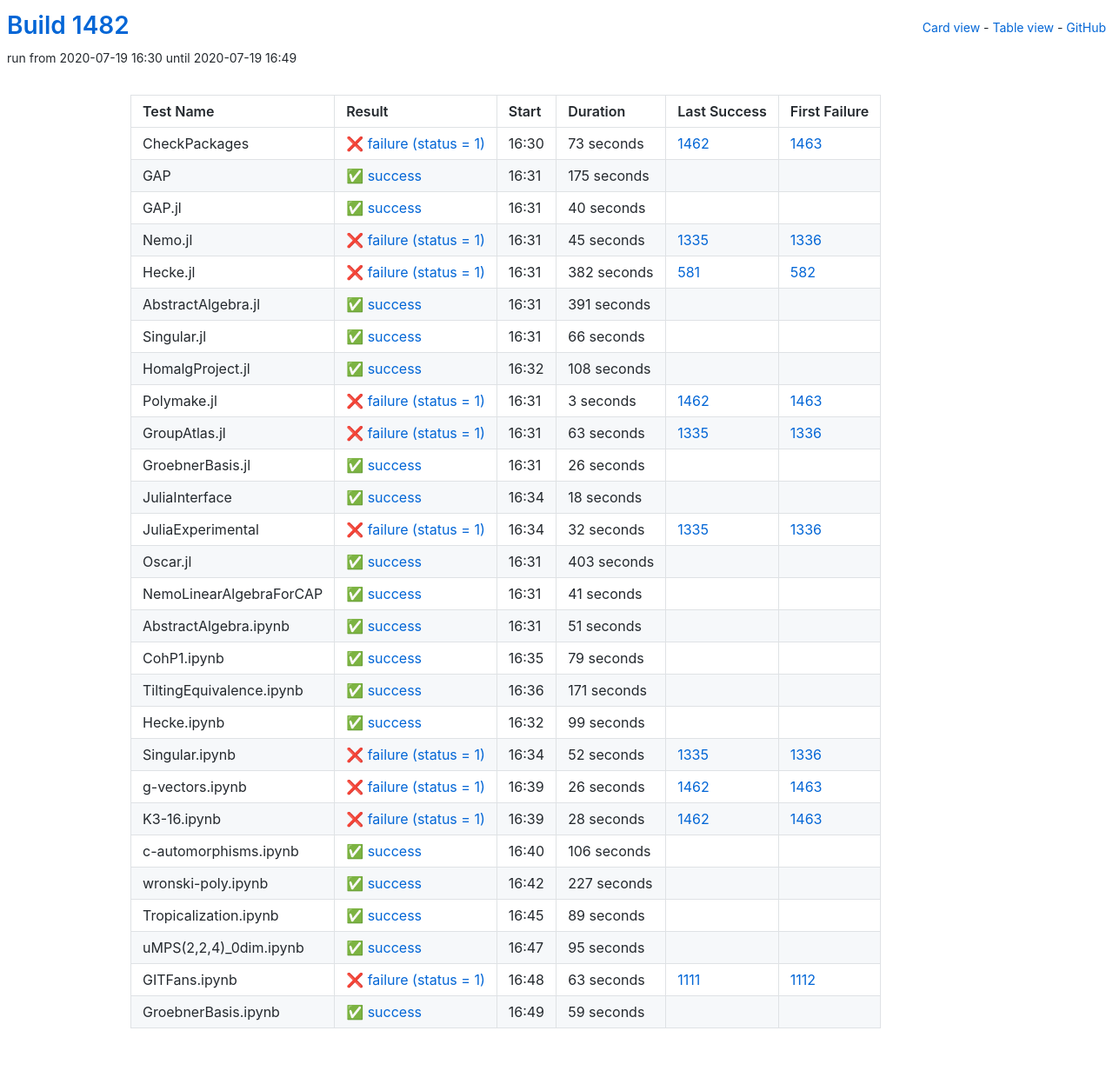
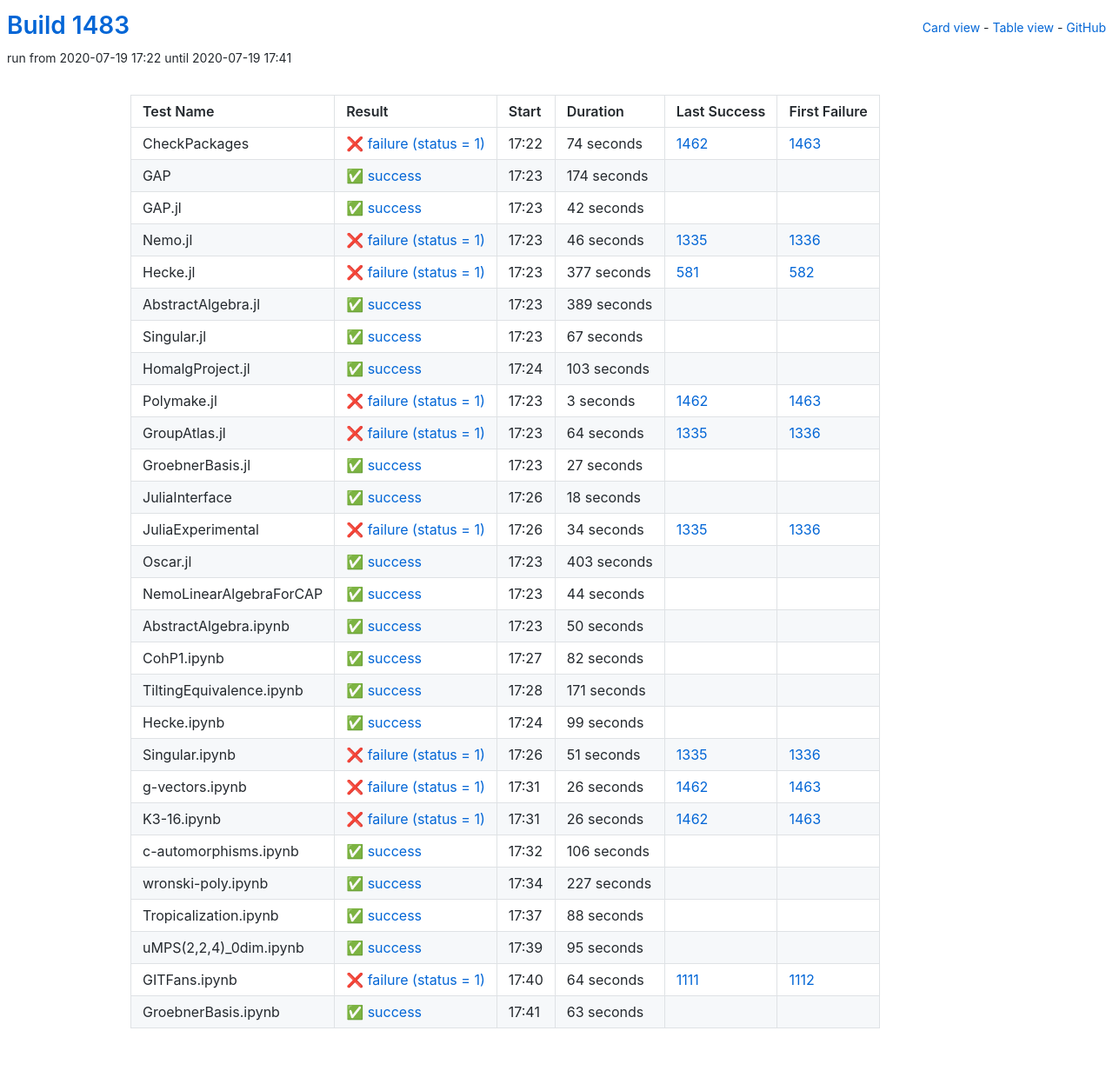
Before and after one commit to oscar-system/oscar-ci-status-1.4, a Jekyll site: the page built from table.html, in a window 1280 px wide. Shown: the whole page at 87% size. Built offline with Jekyll 4.4.1, drawn with Linux system fonts in a browser that asks for light colours.

Commit message:
Build #1483

```diff
--- a/_data/ci.yml
+++ b/_data/ci.yml
@@ -1,6 +1,6 @@
 ---
-build: 1482
-build_url: https://oscarci.mathematik.uni-kl.de/job/oscar-julia-1.4/1482/
+build: 1483
+build_url: https://oscarci.mathematik.uni-kl.de/job/oscar-julia-1.4/1483/
 job: oscar-julia-1.4
 organization: oscar-system
 repo: oscar-ci-status-1.4
@@ -8,104 +8,104 @@ repourl: https://github.com/oscar-system/oscar-ci-status-1.4
 tests:
 - name: CheckPackages
   id: checkpackages
-  log: https://oscarci.mathematik.uni-kl.de/job/oscar-julia-1.4/1482/artifact/logs/build-1482/CheckPackages.log
-  start: 2020-07-19 16:30
+  log: https://oscarci.mathematik.uni-kl.de/job/oscar-julia-1.4/1483/artifact/logs/build-1483/CheckPackages.log
+  start: 2020-07-19 17:22
   success: false
   exitcode: 1
   status: failure
-  duration: 73
+  duration: 74
   last_success: 1462
   last_success_url: https://oscarci.mathematik.uni-kl.de/job/oscar-julia-1.4/1462/
   first_failure: 1463
   first_failure_url: https://oscarci.mathematik.uni-kl.de/job/oscar-julia-1.4/1463/
 - name: GAP
   id: gap
-  log: https://oscarci.mathematik.uni-kl.de/job/oscar-julia-1.4/1482/artifact/logs/build-1482/GAP.log
-  start: 2020-07-19 16:31
+  log: https://oscarci.mathematik.uni-kl.de/job/oscar-julia-1.4/1483/artifact/logs/build-1483/GAP.log
+  start: 2020-07-19 17:23
   success: true
   exitcode: 0
   status: success
-  duration: 175
+  duration: 174
   last_success: false
   last_success_url:
   first_failure: false
   first_failure_url:
 - name: GAP.jl
   id: gap-jl
-  log: https://oscarci.mathematik.uni-kl.de/job/oscar-julia-1.4/1482/artifact/logs/build-1482/GAP.jl.log
-  start: 2020-07-19 16:31
+  log: https://oscarci.mathematik.uni-kl.de/job/oscar-julia-1.4/1483/artifact/logs/build-1483/GAP.jl.log
+  start: 2020-07-19 17:23
   success: true
   exitcode: 0
   status: success
-  duration: 40
+  duration: 42
   last_success: false
   last_success_url:
   first_failure: false
   first_failure_url:
 - name: Nemo.jl
   id: nemo-jl
-  log: https://oscarci.mathematik.uni-kl.de/job/oscar-julia-1.4/1482/artifact/logs/build-1482/Nemo.jl.log
-  start: 2020-07-19 16:31
+  log: https://oscarci.mathematik.uni-kl.de/job/oscar-julia-1.4/1483/artifact/logs/build-1483/Nemo.jl.log
+  start: 2020-07-19 17:23
   success: false
   exitcode: 1
   status: failure
-  duration: 45
+  duration: 46
   last_success: 1335
   last_success_url: https://oscarci.mathematik.uni-kl.de/job/oscar-julia-1.4/1335/
   first_failure: 1336
   first_failure_url: https://oscarci.mathematik.uni-kl.de/job/oscar-julia-1.4/1336/
 - name: Hecke.jl
   id: hecke-jl
-  log: https://oscarci.mathematik.uni-kl.de/job/oscar-julia-1.4/1482/artifact/logs/build-1482/Hecke.jl.log
-  start: 2020-07-19 16:31
+  log: https://oscarci.mathematik.uni-kl.de/job/oscar-julia-1.4/1483/artifact/logs/build-1483/Hecke.jl.log
+  start: 2020-07-19 17:23
   success: false
   exitcode: 1
   status: failure
-  duration: 382
+  duration: 377
   last_success: 581
   last_success_url: https://oscarci.mathematik.uni-kl.de/job/oscar-julia-1.4/581/
   first_failure: 582
   first_failure_url: https://oscarci.mathematik.uni-kl.de/job/oscar-julia-1.4/582/
 - name: AbstractAlgebra.jl
   id: abstractalgebra-jl
-  log: https://oscarci.mathematik.uni-kl.de/job/oscar-julia-1.4/1482/artifact/logs/build-1482/AbstractAlgebra.jl.log
-  start: 2020-07-19 16:31
+  log: https://oscarci.mathematik.uni-kl.de/job/oscar-julia-1.4/1483/artifact/logs/build-1483/AbstractAlgebra.jl.log
+  start: 2020-07-19 17:23
   success: true
   exitcode: 0
   status: success
-  duration: 391
+  duration: 389
   last_success: false
   last_success_url:
   first_failure: false
   first_failure_url:
 - name: Singular.jl
   id: singular-jl
-  log: https://oscarci.mathematik.uni-kl.de/job/oscar-julia-1.4/1482/artifact/logs/build-1482/Singular.jl.log
-  start: 2020-07-19 16:31
+  log: https://oscarci.mathematik.uni-kl.de/job/oscar-julia-1.4/1483/artifact/logs/build-1483/Singular.jl.log
+  start: 2020-07-19 17:23
   success: true
   exitcode: 0
   status: success
-  duration: 66
+  duration: 67
   last_success: false
   last_success_url:
   first_failure: false
   first_failure_url:
 - name: HomalgProject.jl
   id: homalgproject-jl
-  log: https://oscarci.mathematik.uni-kl.de/job/oscar-julia-1.4/1482/artifact/logs/build-1482/HomalgProject.jl.log
-  start: 2020-07-19 16:32
+  log: https://oscarci.mathematik.uni-kl.de/job/oscar-julia-1.4/1483/artifact/logs/build-1483/HomalgProject.jl.log
+  start: 2020-07-19 17:24
   success: true
   exitcode: 0
   status: success
-  duration: 108
+  duration: 103
   last_success: false
   last_success_url:
   first_failure: false
   first_failure_url:
 - name: Polymake.jl
   id: polymake-jl
-  log: https://oscarci.mathematik.uni-kl.de/job/oscar-julia-1.4/1482/artifact/logs/build-1482/Polymake.jl.log
-  start: 2020-07-19 16:31
+  log: https://oscarci.mathematik.uni-kl.de/job/oscar-julia-1.4/1483/artifact/logs/build-1483/Polymake.jl.log
+  start: 2020-07-19 17:23
   success: false
   exitcode: 1
   status: failure
@@ -116,32 +116,32 @@ tests:
   first_failure_url: https://oscarci.mathematik.uni-kl.de/job/oscar-julia-1.4/1463/
 - name: GroupAtlas.jl
   id: groupatlas-jl
-  log: https://oscarci.mathematik.uni-kl.de/job/oscar-julia-1.4/1482/artifact/logs/build-1482/GroupAtlas.jl.log
-  start: 2020-07-19 16:31
+  log: https://oscarci.mathematik.uni-kl.de/job/oscar-julia-1.4/1483/artifact/logs/build-1483/GroupAtlas.jl.log
+  start: 2020-07-19 17:23
   success: false
   exitcode: 1
   status: failure
-  duration: 63
+  duration: 64
   last_success: 1335
   last_success_url: https://oscarci.mathematik.uni-kl.de/job/oscar-julia-1.4/1335/
   first_failure: 1336
   first_failure_url: https://oscarci.mathematik.uni-kl.de/job/oscar-julia-1.4/1336/
 - name: GroebnerBasis.jl
   id: groebnerbasis-jl
-  log: https://oscarci.mathematik.uni-kl.de/job/oscar-julia-1.4/1482/artifact/logs/build-1482/GroebnerBasis.jl.log
-  start: 2020-07-19 16:31
+  log: https://oscarci.mathematik.uni-kl.de/job/oscar-julia-1.4/1483/artifact/logs/build-1483/GroebnerBasis.jl.log
+  start: 2020-07-19 17:23
   success: true
   exitcode: 0
   status: success
-  duration: 26
+  duration: 27
   last_success: false
   last_success_url:
   first_failure: false
   first_failure_url:
 - name: JuliaInterface
   id: juliainterface
-  log: https://oscarci.mathematik.uni-kl.de/job/oscar-julia-1.4/1482/artifact/logs/build-1482/JuliaInterface.log
-  start: 2020-07-19 16:34
+  log: https://oscarci.mathematik.uni-kl.de/job/oscar-julia-1.4/1483/artifact/logs/build-1483/JuliaInterface.log
+  start: 2020-07-19 17:26
   success: true
   exitcode: 0
   status: success
@@ -152,20 +152,20 @@ tests:
   first_failure_url:
 - name: JuliaExperimental
   id: juliaexperimental
-  log: https://oscarci.mathematik.uni-kl.de/job/oscar-julia-1.4/1482/artifact/logs/build-1482/JuliaExperimental.log
-  start: 2020-07-19 16:34
+  log: https://oscarci.mathematik.uni-kl.de/job/oscar-julia-1.4/1483/artifact/logs/build-1483/JuliaExperimental.log
+  start: 2020-07-19 17:26
   success: false
   exitcode: 1
   status: failure
-  duration: 32
+  duration: 34
   last_success: 1335
   last_success_url: https://oscarci.mathematik.uni-kl.de/job/oscar-julia-1.4/1335/
   first_failure: 1336
   first_failure_url: https://oscarci.mathematik.uni-kl.de/job/oscar-julia-1.4/1336/
 - name: Oscar.jl
   id: oscar-jl
-  log: https://oscarci.mathematik.uni-kl.de/job/oscar-julia-1.4/1482/artifact/logs/build-1482/Oscar.jl.log
-  start: 2020-07-19 16:31
+  log: https://oscarci.mathematik.uni-kl.de/job/oscar-julia-1.4/1483/artifact/logs/build-1483/Oscar.jl.log
+  start: 2020-07-19 17:23
   success: true
   exitcode: 0
   status: success
@@ -176,44 +176,44 @@ tests:
   first_failure_url:
 - name: NemoLinearAlgebraForCAP
   id: nemolinearalgebraforcap
-  log: https://oscarci.mathematik.uni-kl.de/job/oscar-julia-1.4/1482/artifact/logs/build-1482/NemoLinearAlgebraForCAP.log
-  start: 2020-07-19 16:31
+  log: https://oscarci.mathematik.uni-kl.de/job/oscar-julia-1.4/1483/artifact/logs/build-1483/NemoLinearAlgebraForCAP.log
+  start: 2020-07-19 17:23
   success: true
   exitcode: 0
   status: success
-  duration: 41
+  duration: 44
   last_success: false
   last_success_url:
   first_failure: false
   first_failure_url:
 - name: AbstractAlgebra.ipynb
   id: abstractalgebra-ipynb
-  log: https://oscarci.mathematik.uni-kl.de/job/oscar-julia-1.4/1482/artifact/logs/build-1482/AbstractAlgebra.ipynb.log
-  start: 2020-07-19 16:31
+  log: https://oscarci.mathematik.uni-kl.de/job/oscar-julia-1.4/1483/artifact/logs/build-1483/AbstractAlgebra.ipynb.log
+  start: 2020-07-19 17:23
   success: true
   exitcode: 0
   status: success
-  duration: 51
+  duration: 50
   last_success: false
   last_success_url:
   first_failure: false
   first_failure_url:
 - name: CohP1.ipynb
   id: cohp1-ipynb
-  log: https://oscarci.mathematik.uni-kl.de/job/oscar-julia-1.4/1482/artifact/logs/build-1482/CohP1.ipynb.log
-  start: 2020-07-19 16:35
+  log: https://oscarci.mathematik.uni-kl.de/job/oscar-julia-1.4/1483/artifact/logs/build-1483/CohP1.ipynb.log
+  start: 2020-07-19 17:27
   success: true
   exitcode: 0
   status: success
-  duration: 79
+  duration: 82
   last_success: false
   last_success_url:
   first_failure: false
   first_failure_url:
 - name: TiltingEquivalence.ipynb
   id: tiltingequivalence-ipynb
-  log: https://oscarci.mathematik.uni-kl.de/job/oscar-julia-1.4/1482/artifact/logs/build-1482/TiltingEquivalence.ipynb.log
-  start: 2020-07-19 16:36
+  log: https://oscarci.mathematik.uni-kl.de/job/oscar-julia-1.4/1483/artifact/logs/build-1483/TiltingEquivalence.ipynb.log
+  start: 2020-07-19 17:28
   success: true
   exitcode: 0
   status: success
@@ -224,8 +224,8 @@ tests:
   first_failure_url:
 - name: Hecke.ipynb
   id: hecke-ipynb
-  log: https://oscarci.mathematik.uni-kl.de/job/oscar-julia-1.4/1482/artifact/logs/build-1482/Hecke.ipynb.log
-  start: 2020-07-19 16:32
+  log: https://oscarci.mathematik.uni-kl.de/job/oscar-julia-1.4/1483/artifact/logs/build-1483/Hecke.ipynb.log
+  start: 2020-07-19 17:24
   success: true
   exitcode: 0
   status: success
@@ -236,20 +236,20 @@ tests:
   first_failure_url:
 - name: Singular.ipynb
   id: singular-ipynb
-  log: https://oscarci.mathematik.uni-kl.de/job/oscar-julia-1.4/1482/artifact/logs/build-1482/Singular.ipynb.log
-  start: 2020-07-19 16:34
+  log: https://oscarci.mathematik.uni-kl.de/job/oscar-julia-1.4/1483/artifact/logs/build-1483/Singular.ipynb.log
+  start: 2020-07-19 17:26
   success: false
   exitcode: 1
   status: failure
-  duration: 52
+  duration: 51
   last_success: 1335
   last_success_url: https://oscarci.mathematik.uni-kl.de/job/oscar-julia-1.4/1335/
   first_failure: 1336
   first_failure_url: https://oscarci.mathematik.uni-kl.de/job/oscar-julia-1.4/1336/
 - name: g-vectors.ipynb
   id: g-vectors-ipynb
-  log: https://oscarci.mathematik.uni-kl.de/job/oscar-julia-1.4/1482/artifact/logs/build-1482/g-vectors.ipynb.log
-  start: 2020-07-19 16:39
+  log: https://oscarci.mathematik.uni-kl.de/job/oscar-julia-1.4/1483/artifact/logs/build-1483/g-vectors.ipynb.log
+  start: 2020-07-19 17:31
   success: false
   exitcode: 1
   status: failure
@@ -260,20 +260,20 @@ tests:
   first_failure_url: https://oscarci.mathematik.uni-kl.de/job/oscar-julia-1.4/1463/
 - name: K3-16.ipynb
   id: k3-16-ipynb
-  log: https://oscarci.mathematik.uni-kl.de/job/oscar-julia-1.4/1482/artifact/logs/build-1482/K3-16.ipynb.log
-  start: 2020-07-19 16:39
+  log: https://oscarci.mathematik.uni-kl.de/job/oscar-julia-1.4/1483/artifact/logs/build-1483/K3-16.ipynb.log
+  start: 2020-07-19 17:31
   success: false
   exitcode: 1
   status: failure
-  duration: 28
+  duration: 26
   last_success: 1462
   last_success_url: https://oscarci.mathematik.uni-kl.de/job/oscar-julia-1.4/1462/
   first_failure: 1463
   first_failure_url: https://oscarci.mathematik.uni-kl.de/job/oscar-julia-1.4/1463/
 - name: c-automorphisms.ipynb
   id: c-automorphisms-ipynb
-  log: https://oscarci.mathematik.uni-kl.de/job/oscar-julia-1.4/1482/artifact/logs/build-1482/c-automorphisms.ipynb.log
-  start: 2020-07-19 16:40
+  log: https://oscarci.mathematik.uni-kl.de/job/oscar-julia-1.4/1483/artifact/logs/build-1483/c-automorphisms.ipynb.log
+  start: 2020-07-19 17:32
   success: true
   exitcode: 0
   status: success
@@ -284,8 +284,8 @@ tests:
   first_failure_url:
 - name: wronski-poly.ipynb
   id: wronski-poly-ipynb
-  log: https://oscarci.mathematik.uni-kl.de/job/oscar-julia-1.4/1482/artifact/logs/build-1482/wronski-poly.ipynb.log
-  start: 2020-07-19 16:42
+  log: https://oscarci.mathematik.uni-kl.de/job/oscar-julia-1.4/1483/artifact/logs/build-1483/wronski-poly.ipynb.log
+  start: 2020-07-19 17:34
   success: true
   exitcode: 0
   status: success
@@ -296,20 +296,20 @@ tests:
   first_failure_url:
 - name: Tropicalization.ipynb
   id: tropicalization-ipynb
-  log: https://oscarci.mathematik.uni-kl.de/job/oscar-julia-1.4/1482/artifact/logs/build-1482/Tropicalization.ipynb.log
-  start: 2020-07-19 16:45
+  log: https://oscarci.mathematik.uni-kl.de/job/oscar-julia-1.4/1483/artifact/logs/build-1483/Tropicalization.ipynb.log
+  start: 2020-07-19 17:37
   success: true
   exitcode: 0
   status: success
-  duration: 89
+  duration: 88
   last_success: false
   last_success_url:
   first_failure: false
   first_failure_url:
 - name: uMPS(2,2,4)_0dim.ipynb
   id: umps-2-2-4-0dim-ipynb
-  log: https://oscarci.mathematik.uni-kl.de/job/oscar-julia-1.4/1482/artifact/logs/build-1482/uMPS-2-2-4-_0dim.ipynb.log
-  start: 2020-07-19 16:47
+  log: https://oscarci.mathematik.uni-kl.de/job/oscar-julia-1.4/1483/artifact/logs/build-1483/uMPS-2-2-4-_0dim.ipynb.log
+  start: 2020-07-19 17:39
   success: true
   exitcode: 0
   status: success
@@ -320,24 +320,24 @@ tests:
   first_failure_url:
 - name: GITFans.ipynb
   id: gitfans-ipynb
-  log: https://oscarci.mathematik.uni-kl.de/job/oscar-julia-1.4/1482/artifact/logs/build-1482/GITFans.ipynb.log
-  start: 2020-07-19 16:48
+  log: https://oscarci.mathematik.uni-kl.de/job/oscar-julia-1.4/1483/artifact/logs/build-1483/GITFans.ipynb.log
+  start: 2020-07-19 17:40
   success: false
   exitcode: 1
   status: failure
-  duration: 63
+  duration: 64
   last_success: 1111
   last_success_url: https://oscarci.mathematik.uni-kl.de/job/oscar-julia-1.4/1111/
   first_failure: 1112
   first_failure_url: https://oscarci.mathematik.uni-kl.de/job/oscar-julia-1.4/1112/
 - name: GroebnerBasis.ipynb
   id: groebnerbasis-ipynb
-  log: https://oscarci.mathematik.uni-kl.de/job/oscar-julia-1.4/1482/artifact/logs/build-1482/GroebnerBasis.ipynb.log
-  start: 2020-07-19 16:49
+  log: https://oscarci.mathematik.uni-kl.de/job/oscar-julia-1.4/1483/artifact/logs/build-1483/GroebnerBasis.ipynb.log
+  start: 2020-07-19 17:41
   success: true
   exitcode: 0
   status: success
-  duration: 59
+  duration: 63
   last_success: false
   last_success_url:
   first_failure: false
```
Also changed, not shown: README.md.
